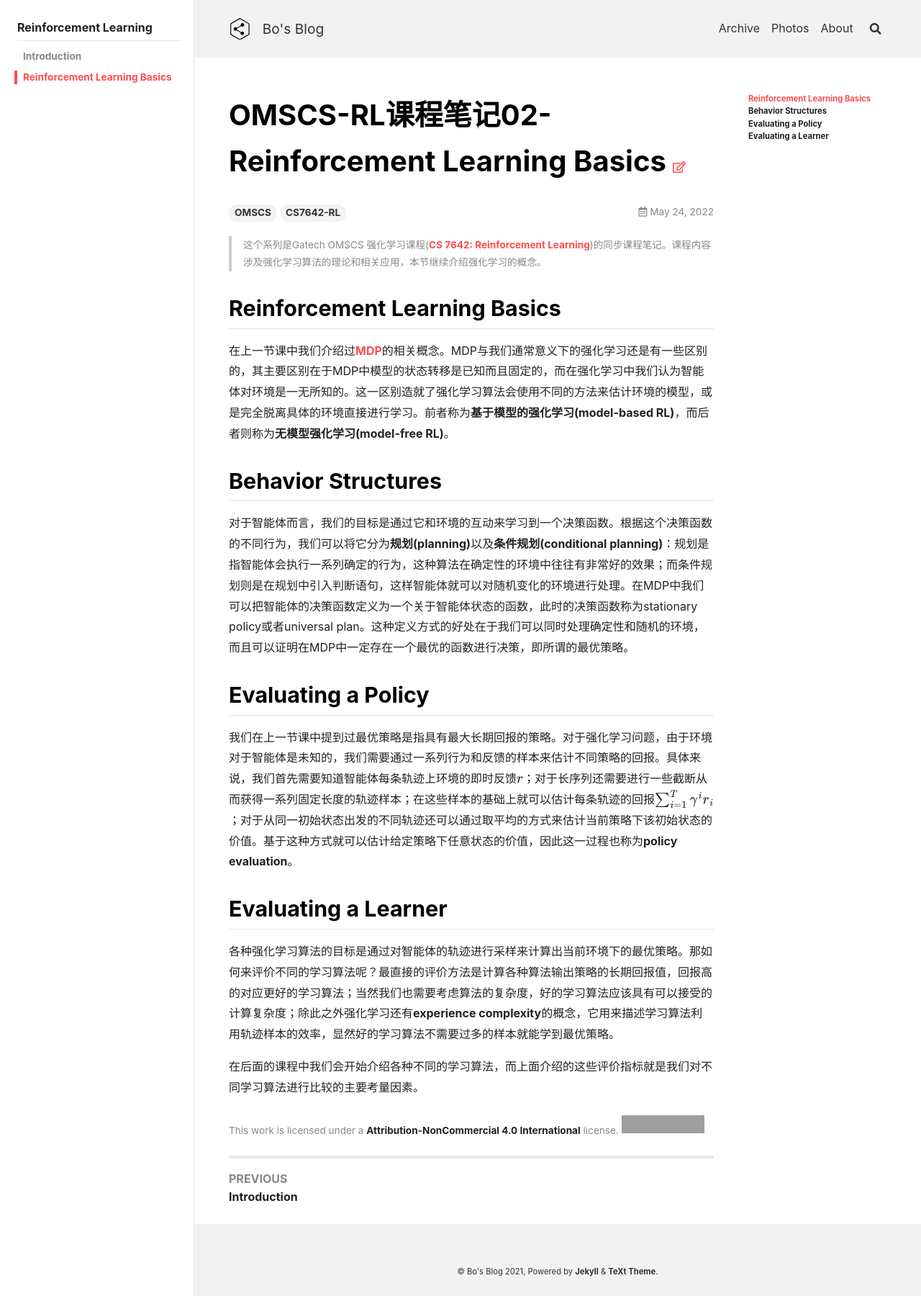
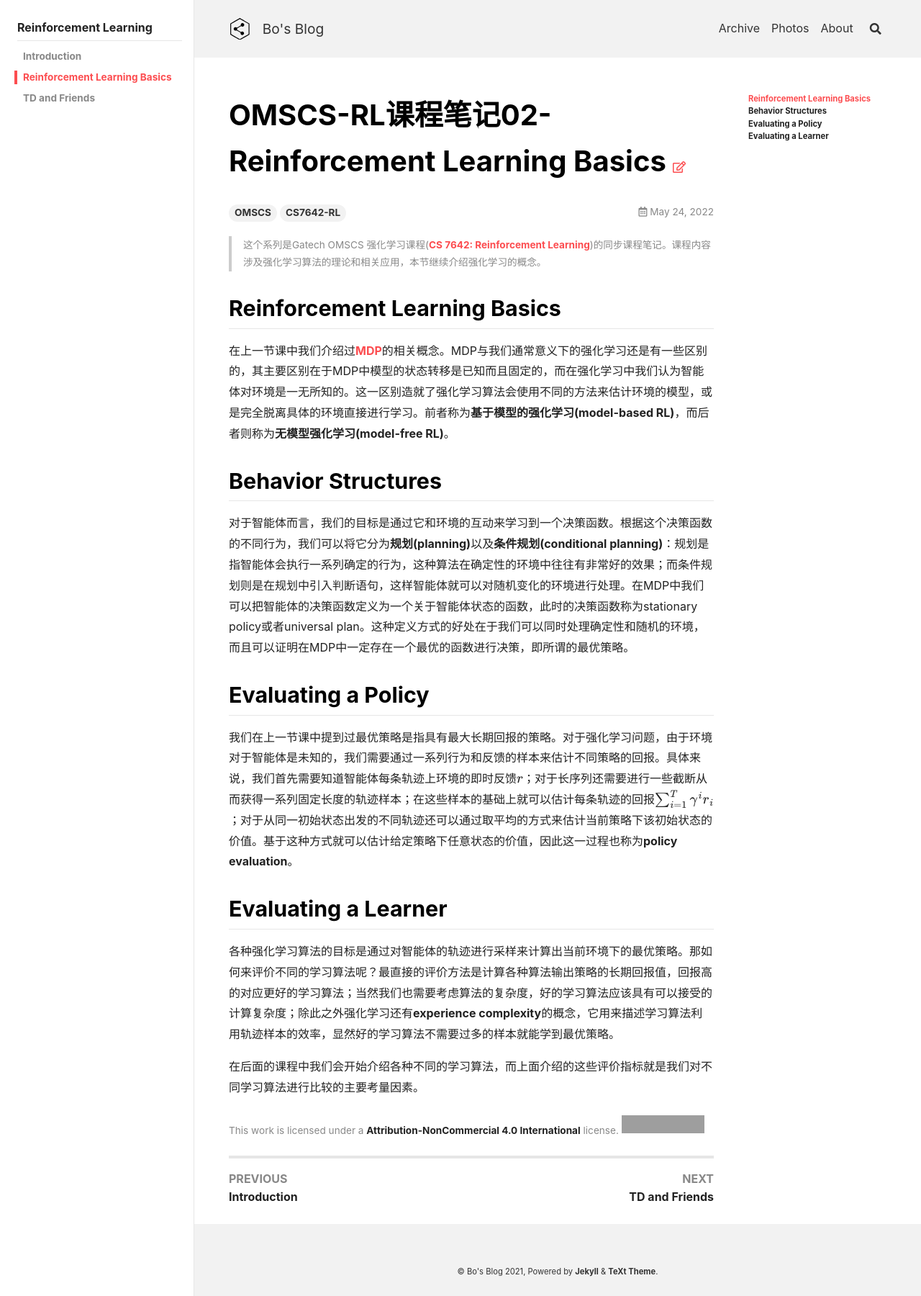
Before and after one commit to peng00bo00/peng00bo00_previous_blog, a Jekyll site: the page built from _posts/2022-05-24-OMSCS-RL-NOTES-02.md, in a window 1280 px wide. Shown: the whole page at 72% size. Built offline with Jekyll 4.4.1, drawn with Linux system fonts in a browser that asks for light colours; nearby versions of some CDN libraries; formulas are drawn with MathJax 3; grey boxes are pictures that could not be loaded.

Commit message:
Update navigation.yml

```diff
--- a/_data/navigation.yml
+++ b/_data/navigation.yml
@@ -356,3 +356,5 @@ OMSCS-RL:
         url: /2022/05/21/OMSCS-RL-NOTES-01.html
       - title: Reinforcement Learning Basics
         url: /2022/05/24/OMSCS-RL-NOTES-02.html
+      - title: TD and Friends
+        url: /2022/05/30/OMSCS-RL-NOTES-03.html
```
